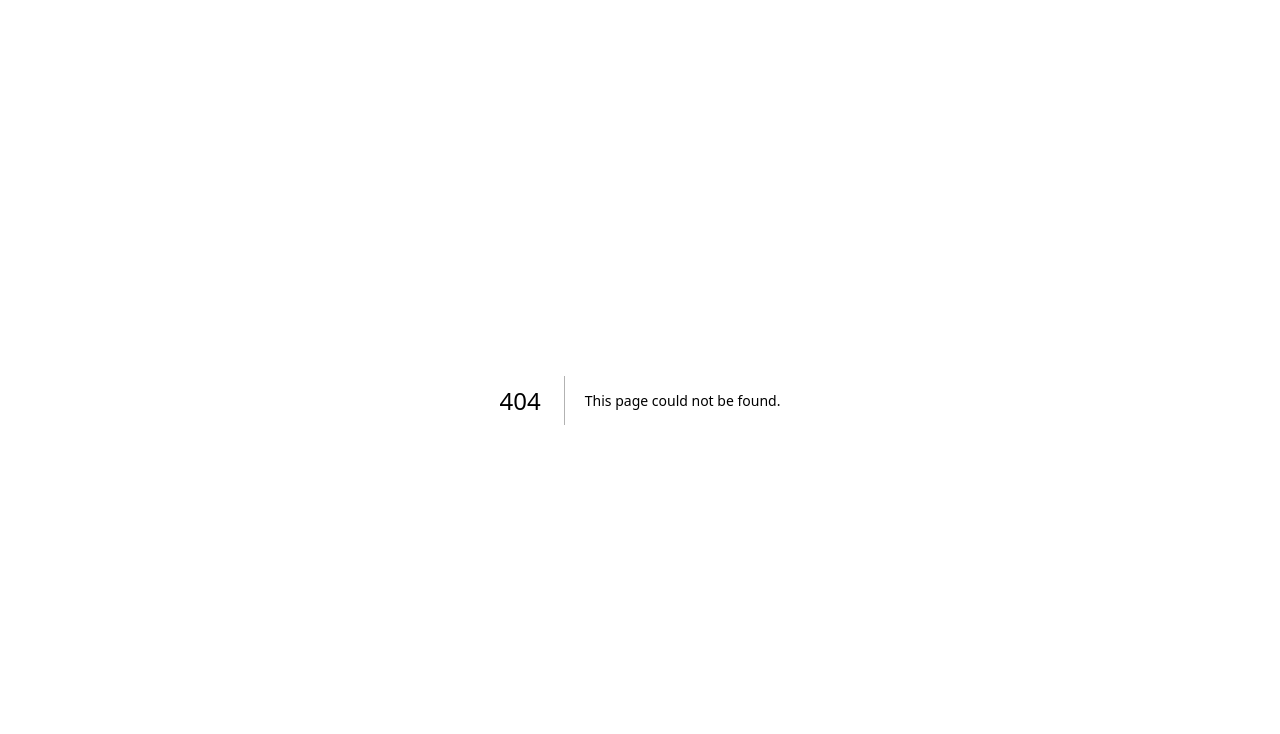
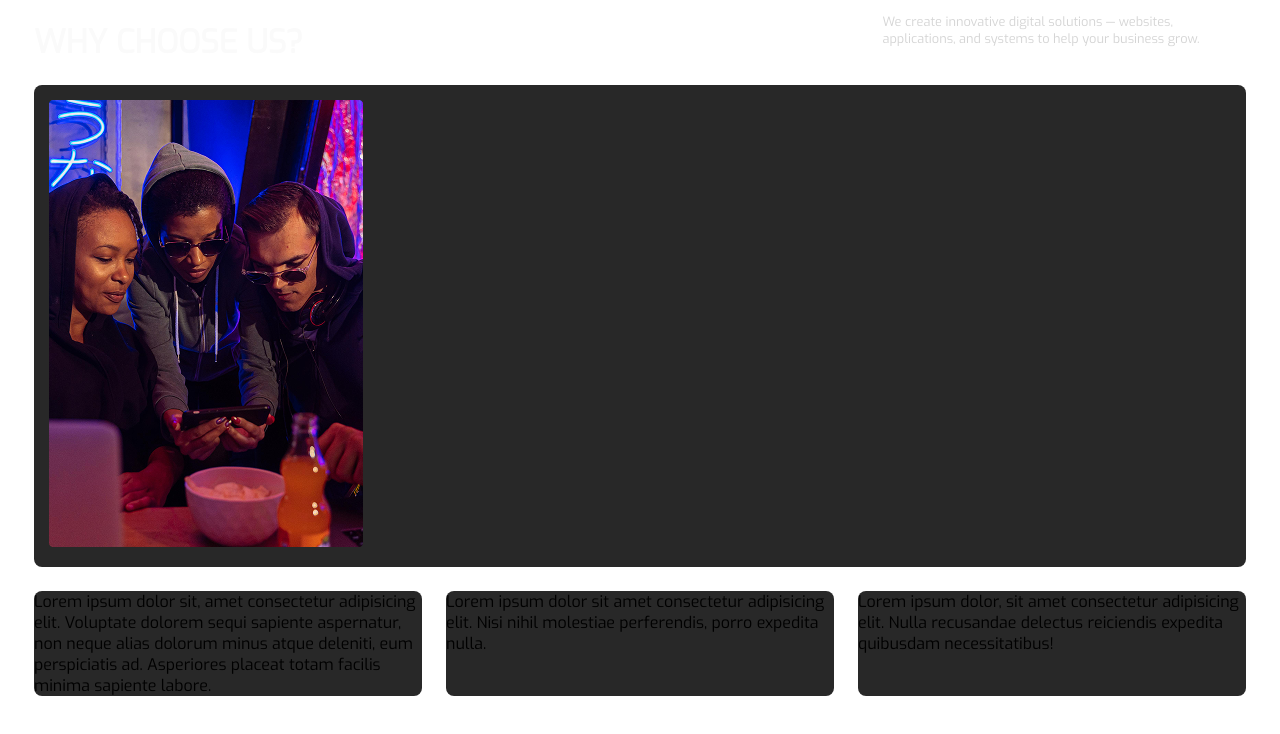
Before and after one commit to StJeda/Jedasite, a Next.js app: page /components/aboutsUs in a window 1280 px wide. Before the commit this address had no page. Shown: the top 734 px of the page. Built offline with nearby package versions, Linux system fonts and the light colour scheme.

Commit message:
fixing-changes

```diff
--- a/features/hooks/usePageNavigation.tsx
+++ b/features/hooks/usePageNavigation.tsx
@@ -7,7 +7,7 @@ export const usePageNavigation = () => {
 
   const pages = useMemo(() => [
     Pages.Main,
-    Pages.WhyChooseUs,
+    Pages.AboutUs,
     Pages.StackTechnologies,
   ], []);
 
--- a/models/enums/pages.ts
+++ b/models/enums/pages.ts
@@ -1,5 +1,5 @@
 export enum Pages {
     Main,
-    WhyChooseUs,
+    AboutUs,
     StackTechnologies
 }
--- /dev/null
+++ b/pages/components/aboutsUs.tsx
@@ -0,0 +1,38 @@
+import { FC } from "react";
+import scss from "@/styles/aboutUs.module.scss"
+import fonts from "@/styles/fonts.module.scss";
+import Image from "next/image";
+
+const AboutUs: FC = () => {
+    return (
+        <div className={scss.container}>
+            <header className={scss.header}>
+                <h1 className={`${scss.pageTitle} ${fonts.exo}`}>Why choose us?</h1>
+                <p className={`${scss.slogan} ${fonts.exo}`}>We create innovative digital solutions — websites, applications, and systems to help your business grow.</p>
+            </header>
+            <main className={scss.main}>
+                <div className="col-1">
+                    <Image
+                        width={314}
+                        height={447}
+                        alt="Group Photo"
+                        src="/Group photo.png"
+                    />
+                </div>
+                <div className="col-2">
+
+                </div>
+                <div className="col-3">
+
+                </div>
+            </main>
+            <div className={scss.ourTeam}>
+                <div className={scss.memberCard}>Lorem ipsum dolor sit, amet consectetur adipisicing elit. Voluptate dolorem sequi sapiente aspernatur, non neque alias dolorum minus atque deleniti, eum perspiciatis ad. Asperiores placeat totam facilis minima sapiente labore.</div>
+                <div className={scss.memberCard}>Lorem ipsum dolor sit amet consectetur adipisicing elit. Nisi nihil molestiae perferendis, porro expedita nulla.</div>
+                <div className={scss.memberCard}>Lorem ipsum dolor, sit amet consectetur adipisicing elit. Nulla recusandae delectus reiciendis expedita quibusdam necessitatibus!</div>
+            </div>
+        </div>
+    )
+}
+
+export default AboutUs;
--- /dev/null
+++ b/styles/aboutUs.module.scss
@@ -0,0 +1,57 @@
+@use 'variables/colors' as *;
+
+.container, .main, .ourTeam {
+    box-sizing: border-box;
+}
+
+.container {
+    display: flex;
+    flex-direction: column;
+    height: 100%;
+    padding: 0 34px;
+}
+
+.header {
+    flex: 0 0 10%;
+    display: flex;
+    justify-content: space-between;
+}
+
+.pageTitle {
+    font-weight: 700;
+    font-size: 2rem;
+    text-transform: uppercase;
+    color: $main-white;
+}
+
+.slogan {
+    width: 30%;
+    font-weight: 500;
+    font-size: 0.8rem;
+    color: $second-white;
+}
+
+.main {
+    flex: 0 0 60%;
+    display: grid;
+    grid-template-columns: 1fr 4fr 1fr;
+
+    padding: 15px;
+    background-color: $background;
+    border-radius: 8px;
+}
+
+.ourTeam {
+    flex: 0 0 30%;
+    padding-top: 24px;
+    display: grid;
+    column-gap: 24px;
+    grid-template-columns: repeat(3, 1fr);
+}
+
+.memberCard{
+    border-radius: 8px;
+    background-color: $background;
+    width: 100%;
+    height: 100%;
+}
--- a/styles/variables/_colors.scss
+++ b/styles/variables/_colors.scss
@@ -3,4 +3,6 @@ $green-frontend: #09B65A;
 $blue-backend: #1574E1;
 $lemon-color: #D8FF4C;
 $text-gray: #F1F1ED;
+$main-white: #FAFAFA;
+$second-white: #D5D5D5;
 $background: #282828;
--- a/vll/utils/getComponent.tsx
+++ b/vll/utils/getComponent.tsx
@@ -1,15 +1,15 @@
 import { ReactElement } from "react";
 import { Pages } from "../../models/enums/pages";
 import MainComponent from "@/pages/components/main";
-import WhyChooseUs from "@/pages/components/whyChooseUs";
+import AboutUs from "@/pages/components/aboutsUs";
 import Technologies from "@/pages/components/technologies";
 
 export function getPageComponent(currentPage: Pages): ReactElement {
     switch (currentPage) {
       case Pages.Main:
         return <MainComponent />;
-      case Pages.WhyChooseUs:
-        return <WhyChooseUs />;
+      case Pages.AboutUs:
+        return <AboutUs />;
       case Pages.StackTechnologies:
         return <Technologies />;
       default:
--- a/vll/utils/hooks/usePageTransition.tsx
+++ b/vll/utils/hooks/usePageTransition.tsx
@@ -6,7 +6,7 @@ export const usePageTransition = () => {
     const [currentPage, setCurrentPage] = useState(Pages.Main);
     const pages = useMemo(() => [
     Pages.Main,
-    Pages.WhyChooseUs,
+    Pages.AboutUs,
     Pages.StackTechnologies,
   ], []);
 
```
Also changed, not shown: pages/components/whyChooseUs.tsx (deleted, +0 -11 lines), public/Group photo.png (added).
